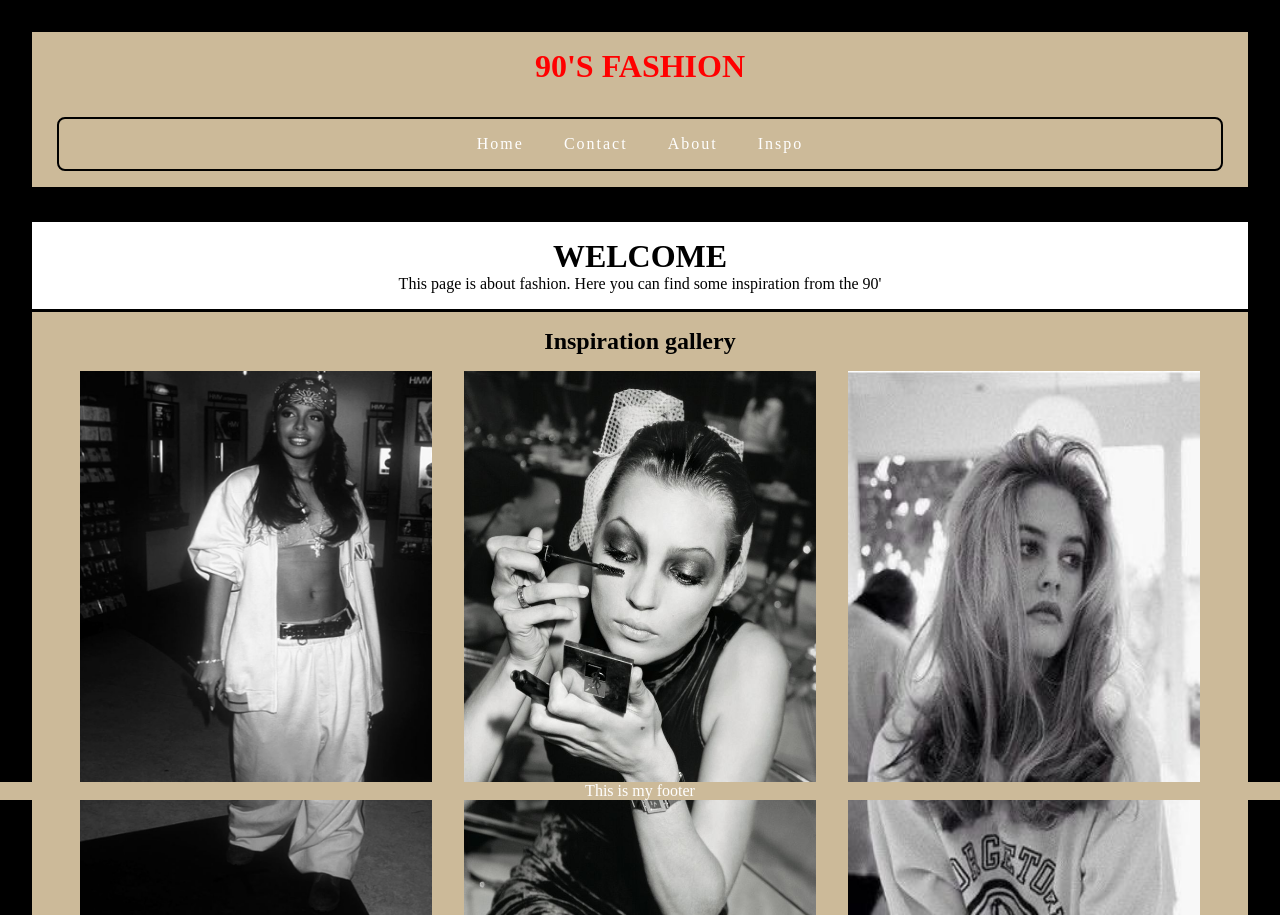
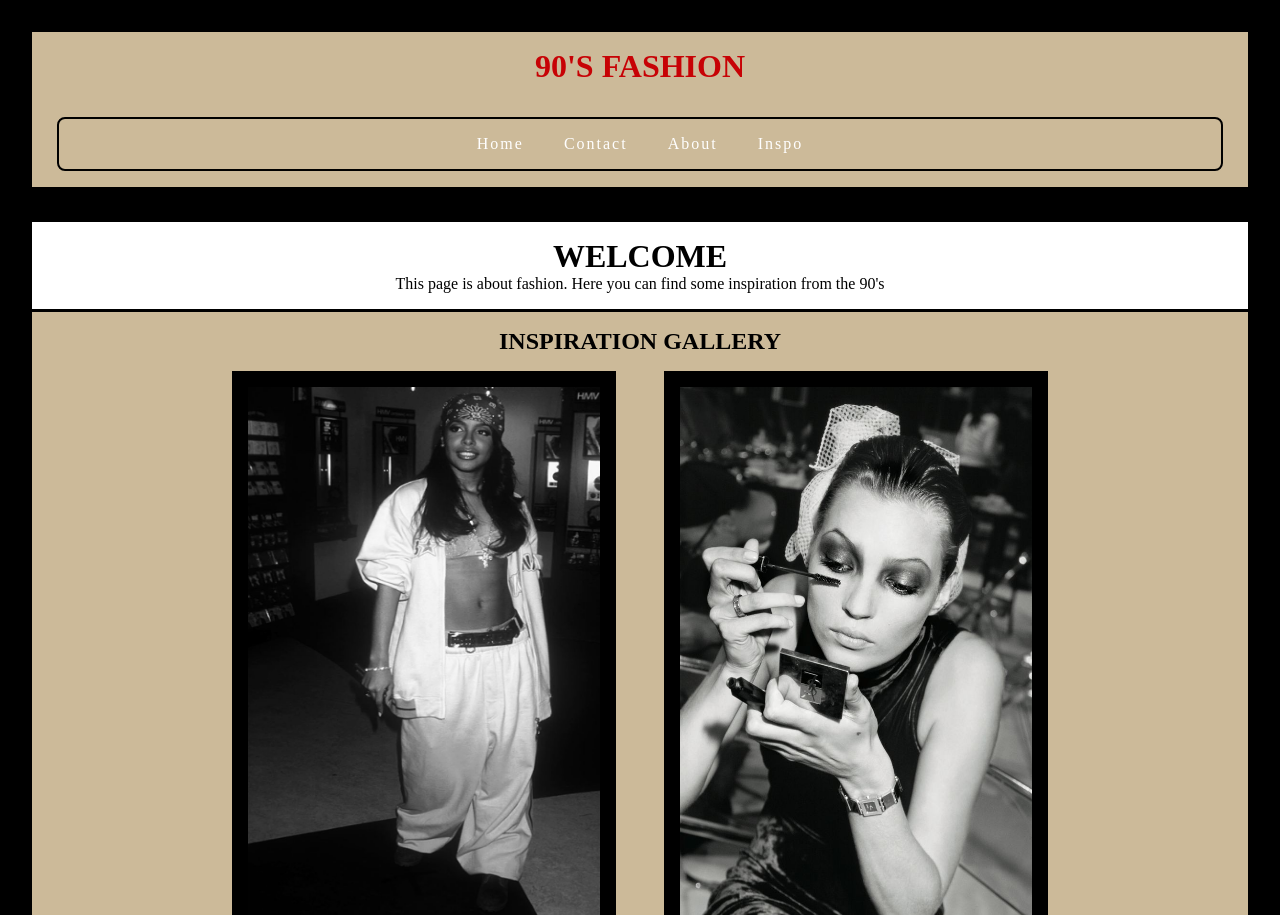
Before and after one commit to Isabellekhan/90-s-website-html-css-first-project, a plain HTML site: page index.html in a window 1280 px wide. Shown: the top 915 px of the page. Drawn offline with Linux system fonts and the light colour scheme; a web font is replaced by a local one.

Commit message:
new changes

```diff
--- a/index.html
+++ b/index.html
@@ -36,14 +36,15 @@
         <h1>WELCOME</h1>
         <p>
           This page is about fashion. Here you can find some inspiration from
-          the 90'
+          the 90's
         </p>
       </div>
       <!-- This is a Div for pictures in a flexbox-->
       <div class="wrapper">
-        <h2>Inspiration gallery</h2>
+        <h2>INSPIRATION GALLERY</h2>
         <div class="galleryarea">
-           <div class="singelimage"><img src="Image1.jpg" alt="This "/>
+           <div class="singelimage singelimage1"><img src="Image1.jpg" alt="This "/>
+
         </div>
         <div class="singelimage">
           <img src="Image2.jpg" alt="This is "/>
@@ -58,7 +59,7 @@
     <!-- End of main-->
 
     <footer>
-      <div>This is my footer</div>
+      <div>MADE BY ISABELLE</div>
     </footer>
   </body>
 </html>
--- a/styles.css
+++ b/styles.css
@@ -22,7 +22,7 @@ html {
   padding: 0 25px;
 }
 .header-title {
-  color: red;
+  color: #c70205;
   width: 100%;
   padding: 1rem 0;
 }
@@ -60,7 +60,7 @@ nav ul li a {
   color: white;
 }
 nav ul li a:hover {
-  color: red;
+  color: #c70205;
 }
 @media screen and (min-width: 600px) {
   .header-navbar {
@@ -127,26 +127,33 @@ nav ul li a:hover {
   flex-direction: row;
   align-items: center;
   justify-content: center;
+  gap: 3rem;
 }
 .singelimage img {
   width: 24rem;
   height: 35rem;
-  padding: 0 1rem 1rem;
+  padding: 1rem 1rem solid black;
+  border: 1rem solid black;
+  transition: 0.9s ease-in-out;
 }
 .singelimage img:hover {
   opacity: 0.5;
   transition: 0.9s;
+  transform: translateY(-5px);
 }
 
 /*This is css styling for footer*/
 footer {
-  position: fixed;
   left: 0;
   bottom: 0;
   width: 100%;
-  background-color: red;
+  background-color: black;
   color: white;
   text-align: center;
+  border-left: 2rem solid black;
+  border-right: 2rem solid black;
+  font-size: 1.5rem;
+  color: #c70205;
 }
 
 @media screen and (min-width: 900px) {
```
